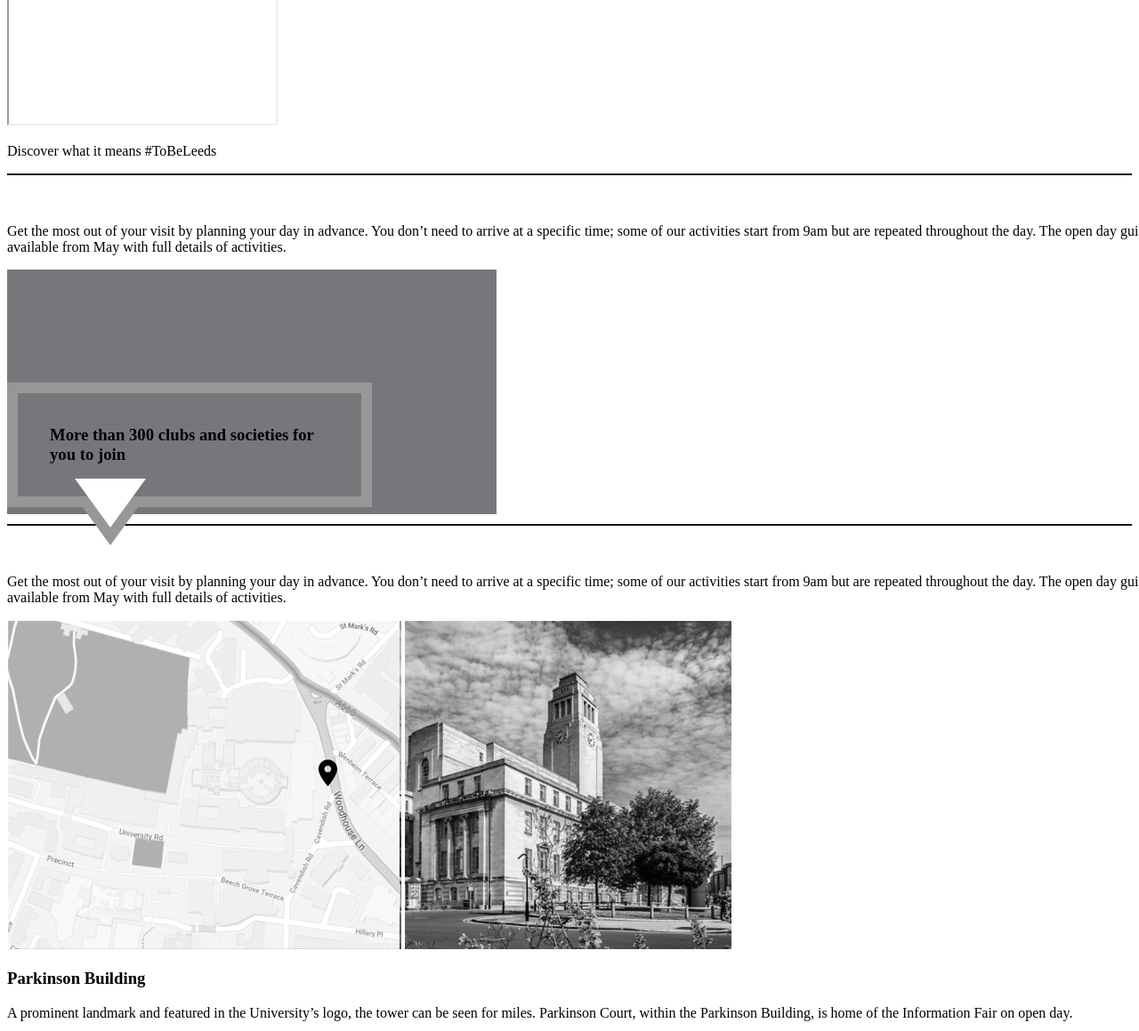
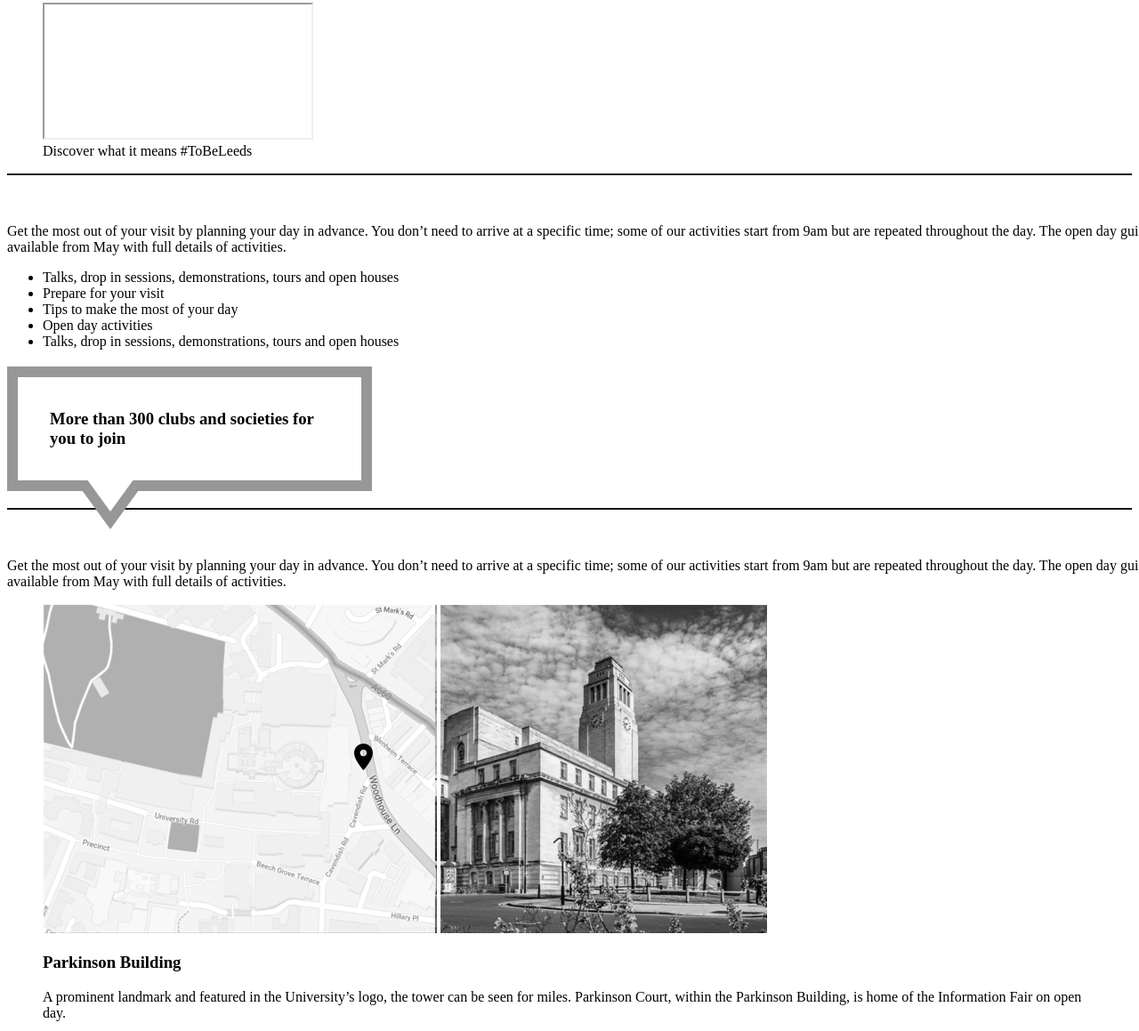
Before and after one commit to JonnyHunter/UoL-Open-Day, a website: page index.html in a window 1280 px wide. Shown: the part 1493-2652 px from the top of the page at 89% size. Drawn offline with Linux system fonts and the light colour scheme; grey boxes are pictures that could not be loaded.

Commit message:
Added fig tags and changed from dl to li

```diff
--- a/index.html
+++ b/index.html
@@ -22,7 +22,7 @@
 
 
 
-            <img class ="openday-image--intro" src="images/openday-image.png" alt"Image of student embassador">
+            <img class ="openday-image--intro" src="images/openday-image.png" alt="Image of student embassador">
             <h2 class="openday-title--intro">Go <br> Further,<br> Come to <br> Leeds</h2>
 
             <dl class="openday-dates">
@@ -46,9 +46,12 @@
             </div>
 
             <div class="openday-video-container">
+                <figure>
                     <iframe class="openday-video" src="https://www.youtube.com/embed/tgbNymZ7vqY"></iframe>
-                <p class="openday-video-text">Discover what it means  #ToBeLeeds</p>
+                    <figcaption>Discover what it means  #ToBeLeeds</figcaption>
+                </figure>
             </div>
+
         </section>
 
         <section class ="openday-section2">
@@ -58,14 +61,13 @@
             The open day guide will be available from May with full details of activities. </p>
 
 
-            <dl class="openday-content--tile">
-                <dt class="tile1">Open day activities</dt>
-                    <dd>Talks, drop in sessions, demonstrations, tours and open houses</dd>
-                <dt>Prepare for your visit</dt>
-                    <dd>Tips to make the most of your day</dd>
-                <dt>Open day activities</dt>
-                    <dd>Talks, drop in sessions, demonstrations, tours and open houses</dd>
-            </dl>
+            <ul class="openday-content--tile">
+                <li>Talks, drop in sessions, demonstrations, tours and open houses</li>
+                <li>Prepare for your visit</li>
+                <li>Tips to make the most of your day</li>
+                <li>Open day activities</li>
+                <li>Talks, drop in sessions, demonstrations, tours and open houses</li>
+            </ul>
 
             <h3 class="openday-title--quote">More than 300 clubs and societies for you to join</h3>
 
@@ -79,14 +81,16 @@
             The open day guide will be available from May with full details of activities. </p>
 
             <div class="openday-content--widget">
-                <img class ="openday-image--map" src="images/openday-map.png" alt"Image of student embassador">
+                <figure>
+                    <img class ="openday-image--map" src="images/openday-map.png" alt="Image of student embassador">
                     <img class ="openday-image--parkinson" src="images/openday-parkinson.png" alt"Image of student embassador">
 
-                <div class="openday-image-text" >
+                    <figcaption>
                         <h3>Parkinson Building</h3>
                         <p>A prominent landmark and featured in the University’s logo, the tower can be seen for miles.
                         Parkinson Court, within the Parkinson Building, is home of the Information Fair on open day.</p>
-                </div>
+                    </figcaption>
+                </figure>
             </div>
 
             <h3 class="openday-title--quote">£520m will be invested in our campus between 2015 and 2020</h3>
@@ -120,10 +124,10 @@
                 <input type="search" id="course-search" name="course" aria-label="Search through site content">
                 <button>Submit</button>
 
-                <a href="#">Other opportunities to visit campus</a>
-                <a href="#">Order a prospectus</a>
-                <a href="#">Undergraduate study at Leeds</a>
-                <a href="#">Accommodation</a>
+                <a class="openday-tile" href="#">Other opportunities to visit campus</a>
+                <a class="openday-tile" href="#">Order a prospectus</a>
+                <a class="openday-tile" href="#">Undergraduate study at Leeds</a>
+                <a class="openday-tile" href="#">Accommodation</a>
             </div>
         </section>
     </main>
```
Lines whose indentation alone changed are shown as unchanged.
